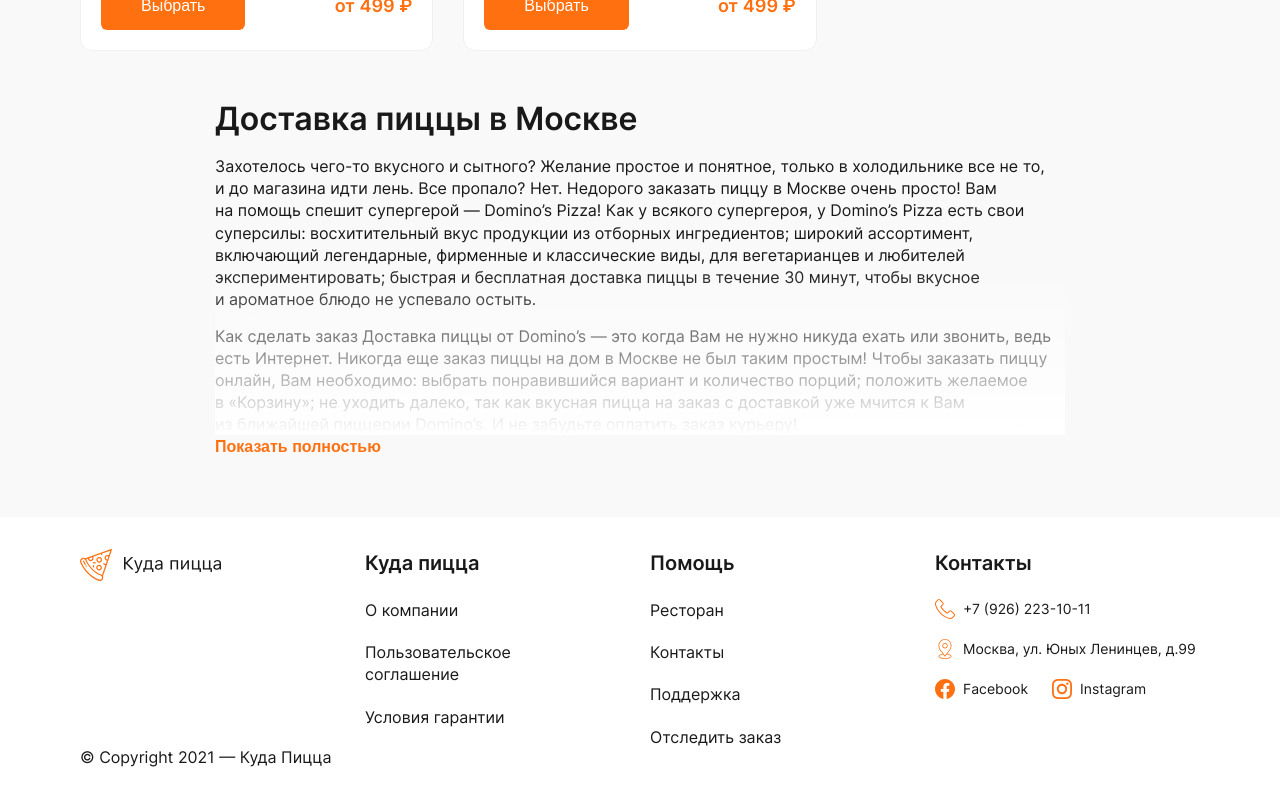
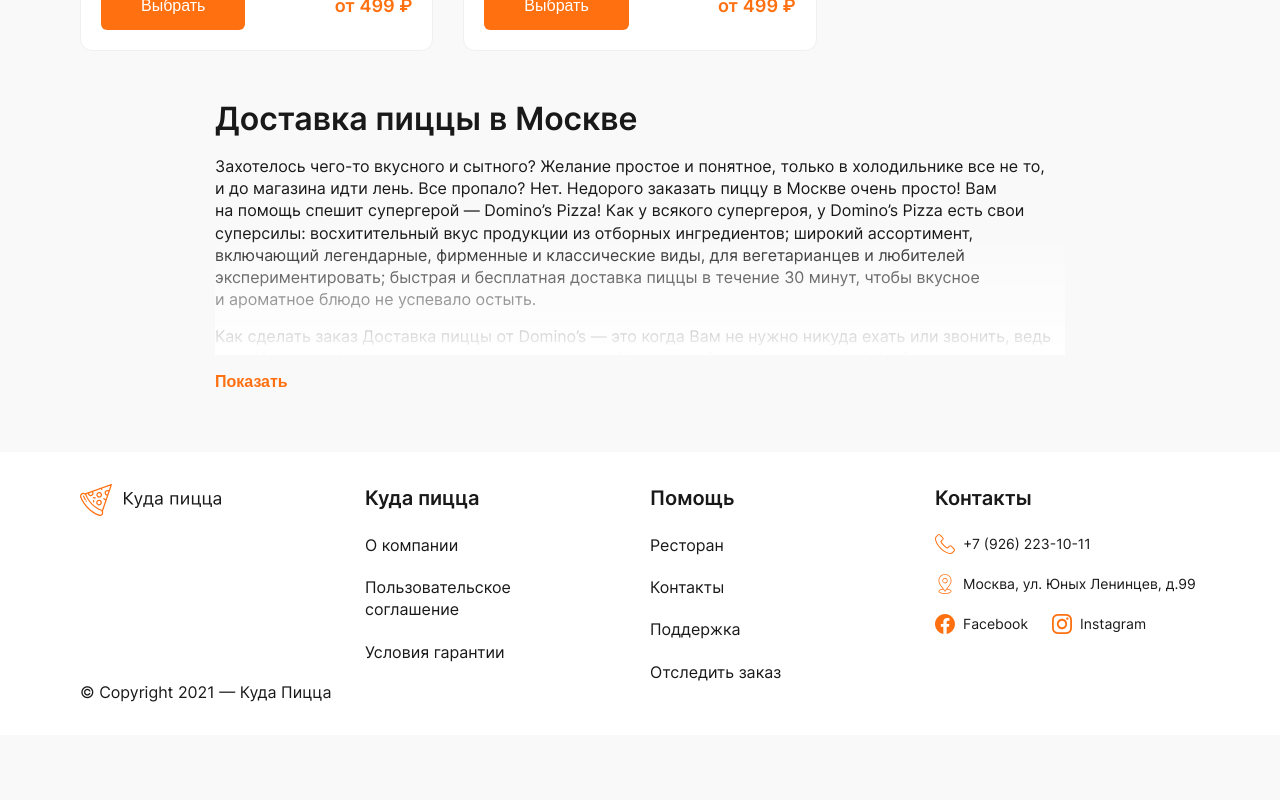
Before and after one commit to anyabravich/where-pizza, a Next.js app: page / in a window 1280 px wide. Shown: the part 1896-2696 px from the top of the page. After the commit the page ends 2631 px from the top, so only its background shows below. Built offline with nearby package versions, Linux system fonts and the light colour scheme.

Commit message:
Create animation for button show

```diff
--- a/components/DeliveryInfo.jsx
+++ b/components/DeliveryInfo.jsx
@@ -1,21 +1,33 @@
-import React from 'react'
+import React, { createRef, useEffect, useState } from 'react'
 import styled from 'styled-components'
 import { rem } from 'polished'
 import H3 from './H3'
 import { TextBox } from './Text'
 import ShowBtnText from './ShowBtnText'
 
-const DeliveryInfo = ({title, isShow, setIsShow}) => {
+const DeliveryInfo = ({title}) => {
+  const [isShow, setIsShow] = useState(false);
+  const [height, setHeight] = useState(0);
+  const heightInfoDescription = createRef();
+
+  useEffect(() => {
+    setHeight(Math.round(heightInfoDescription.current.getBoundingClientRect().height));
+    console.log(height);
+  // eslint-disable-next-line react-hooks/exhaustive-deps
+  }, []);
+
   return (
     <DeliveryInfoBox>
       <H3 mb={16} mbSm={12}>{title}</H3>
-      <DeliveryInfoDescriptionBox isShow={isShow}>
+      <DeliveryInfoDescriptionBox isShow={isShow} height={height}>
+        <DeliveryInfoDescriptionContent ref={heightInfoDescription}>
           <DeliveryInfoDescription>
             Захотелось чего-то вкусного и&nbsp;сытного? Желание простое и&nbsp;понятное, только в&nbsp;холодильнике все не&nbsp;то, и&nbsp;до&nbsp;магазина идти лень. Все пропало? Нет. Недорого заказать пиццу в&nbsp;Москве очень просто! Вам на&nbsp;помощь спешит супергерой&nbsp;&mdash; Domino&rsquo;s Pizza! Как у&nbsp;всякого супергероя, у&nbsp;Domino&rsquo;s Pizza есть свои суперсилы: восхитительный вкус продукции из&nbsp;отборных ингредиентов; широкий ассортимент, включающий легендарные, фирменные и&nbsp;классические виды, для вегетарианцев и&nbsp;любителей экспериментировать; быстрая и&nbsp;бесплатная доставка пиццы в&nbsp;течение 30&nbsp;минут, чтобы вкусное и&nbsp;ароматное блюдо не&nbsp;успевало остыть.
           </DeliveryInfoDescription>
           <DeliveryInfoDescription>
             Как сделать заказ Доставка пиццы от&nbsp;Domino&rsquo;s&nbsp;&mdash; это когда Вам не&nbsp;нужно никуда ехать или звонить, ведь есть Интернет. Никогда еще заказ пиццы на&nbsp;дом в&nbsp;Москве не&nbsp;был таким простым! Чтобы заказать пиццу онлайн, Вам необходимо: выбрать понравившийся вариант и&nbsp;количество порций; положить желаемое в&nbsp;&laquo;Корзину&raquo;; не&nbsp;уходить далеко, так как вкусная пицца на&nbsp;заказ с&nbsp;доставкой уже мчится к&nbsp;Вам из&nbsp;ближайшей пиццерии Domino&rsquo;s. И&nbsp;не&nbsp;забудьте оплатить заказ курьеру!
           </DeliveryInfoDescription>
+        </DeliveryInfoDescriptionContent>
       </DeliveryInfoDescriptionBox>
       <ShowBtnText isShow={isShow} setIsShow={setIsShow} />
     </DeliveryInfoBox>
@@ -30,10 +42,12 @@ const DeliveryInfoBox = styled.article`
 
 const DeliveryInfoDescriptionBox = styled.div`
   position: relative;
-  max-height: ${rem(320)};
+  height: ${props => props.isShow ? rem(props.height) : rem(200)};
   overflow: hidden;
-  margin-bottom: ${props => props.isShow ? '100px' : '1px'};
+  margin-bottom: ${rem(16)};
+  transition: height 300ms ease-in-out;
   &::before {
+    display: ${props => props.isShow ? 'none' : 'block'};;
     content: '';
     position: absolute;
     top: 0;
@@ -41,16 +55,18 @@ const DeliveryInfoDescriptionBox = styled.div`
     width: 100%;
     height: 100%;
     background: linear-gradient(transparent 40%, ${props => props.theme.colors.white} 100%);
-    opacity: 1;
   }
   @media ${props => props.theme.breakpoints.sm} {
-    max-height: ${rem(100)};
+    height: ${props => props.isShow ? rem(props.height) : rem(100)};
     margin-bottom: ${rem(12)};
     &::before {
+      display: ${props => props.isShow ? 'none' : 'block'};;
       background: linear-gradient(transparent 10%, ${props => props.theme.colors.white} 100%);
     }
   }
 `
+
+const DeliveryInfoDescriptionContent = styled.div``
 
 const DeliveryInfoDescription = styled(TextBox)`
   margin-bottom: ${rem(15)};
--- a/components/ShowBtnText.jsx
+++ b/components/ShowBtnText.jsx
@@ -3,14 +3,11 @@ import styled from 'styled-components'
 import { rem } from 'polished'
 import ShowHideText from 'tools/context'
 
-const ShowBtnText = () => {
-  const [isShow, setIsShow] = useState(false);
-  function handleClicked() {
-    setIsShow(!isShow);
-    console.log(isShow)
-  }
+const ShowBtnText = ({isShow, setIsShow}) => {
   return (
-    <ShowBtnTextBox isShow={isShow} onClick={() => console.log(handleClicked())}>Показать полностью</ShowBtnTextBox>
+    <ShowBtnTextBox isShow={isShow} onClick={() => setIsShow(!isShow)}>
+      {isShow ? 'Скрыть' : 'Показать'}
+    </ShowBtnTextBox>
   )
 }
 
--- a/pages/index.js
+++ b/pages/index.js
@@ -12,7 +12,6 @@ import DeliveryInfo from 'components/DeliveryInfo'
 
 export default function Home() {
   const [isActive, setIsActive] = useState(false);
-  const [isShow, setIsShow] = useState(false);
 
   return (
     <>
@@ -27,8 +26,7 @@ export default function Home() {
           </Categories>
           <H2 mb={32}>Пицца</H2>
           <Cards />
-          <DeliveryInfo title='Доставка пиццы в Москве' isShow={isShow} setIsShow={setIsShow} />
-          {/* <DeliveryInfo title='Доставка пиццы в Питере' isShow={isShow} setIsShow={setIsShow} />   */}
+          <DeliveryInfo title='Доставка пиццы в Москве' />
         </Container>
       </HomeBox>
     </>
--- a/tools/context.jsx
+++ b/tools/context.jsx
@@ -1,5 +1,5 @@
 import React from 'react'
 
-const ShowHideText = React.createContext(false);
+const ThemeContext = React.createContext('light');
 
-export default ShowHideText;
+export default ThemeContext;
```
Lines whose indentation alone changed are shown as unchanged.
